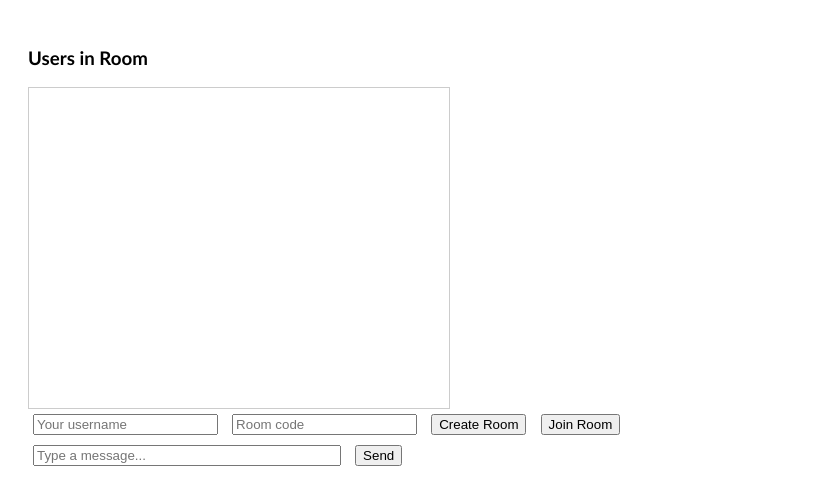
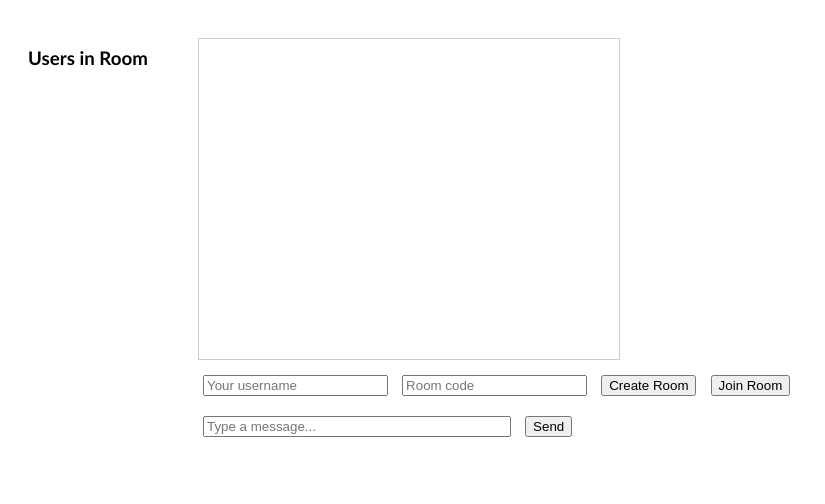
Before and after one commit to JackTheDemon354/Discord, a plain HTML site: page index.html in a window 1280 px wide. Shown: the whole page, without its empty margins (0-825 px from the left). Drawn offline with nearby package versions, Linux system fonts and the light colour scheme; no server answers.

Commit message:
Update styles.css

```diff
--- a/styles.css
+++ b/styles.css
@@ -1,4 +1,13 @@
 body { font-family: Calibri, Comic Sans MS; padding: 20px; }
+
 #chat { border:1px solid #ccc; padding:10px; width:400px; height:300px; overflow-y:auto; margin-top:10px; }
+
 #message { width:300px; }
+
 button, input { margin:5px; }
+
+#sidebar { float:left; width:150px; margin-right:20px; }
+
+#main { float:left; }
+
+#controls, #message_area { margin-top:10px; }
```
